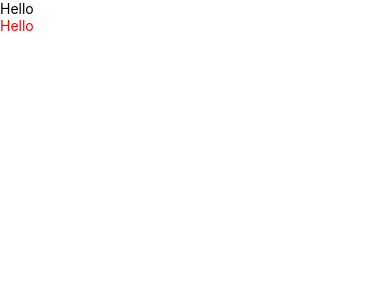
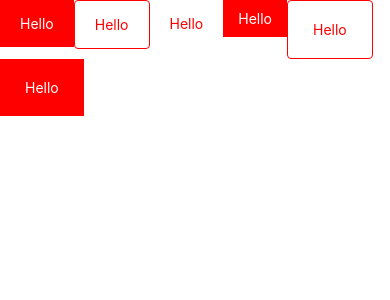
Before and after one commit to annxiesun/KoiUI, a React Native app: screen / in a window 390 px wide. Shown: the top 300 px of the page. Built offline with nearby package versions, Linux system fonts and the light colour scheme.

Commit message:
added theming to button

```diff
--- a/App.tsx
+++ b/App.tsx
@@ -13,6 +13,7 @@ import {
   StatusBar,
   StyleSheet,
   useColorScheme,
+  View,
 } from 'react-native';
 import Button from './src/Button';
 import {ThemeProvider} from './src/Theme';
@@ -24,15 +25,26 @@ const App: () => Node = () => {
   return (
     <SafeAreaView>
       <StatusBar barStyle={isDarkMode ? 'light-content' : 'dark-content'} />
-      <Button variant={undefined} label={undefined} />
       <ThemeProvider value={defaultTheme}>
-        <Button variant={undefined} label={undefined} />
+        <View style={styles.view}>
+          <Button variant="filled" label={undefined} />
+          <Button variant="outline" label={undefined} />
+          <Button variant="ghost" label={undefined} />
+          <Button size="small" label={undefined} />
+          <Button variant="outline" size="large" label={undefined} />
+          <Button size="large" label={undefined} />
+        </View>
       </ThemeProvider>
     </SafeAreaView>
   );
 };
 
 const styles = StyleSheet.create({
+  view: {
+    display: 'flex',
+    flexDirection: 'row',
+    flexWrap: 'wrap',
+  },
   sectionContainer: {
     marginTop: 32,
     paddingHorizontal: 24,
--- a/src/Button/index.tsx
+++ b/src/Button/index.tsx
@@ -1,21 +1,50 @@
 import React from 'react';
+import PropTypes from 'prop-types';
 import {View, Text, TouchableOpacity, StyleSheet} from 'react-native';
 import {useTheme} from '../Theme';
+import defaultTheme from '../Theme/defaultTheme';
 
 interface ButtonProps {
   variant: string;
 }
 
-const Button = ({variant, label}): JSX.Element => {
+const Button = ({variant, size, label}): JSX.Element => {
+  var theme = useTheme();
+  if (theme === undefined) {
+    theme = defaultTheme;
+  }
+  const styles = theme.override.KoiButton;
 
-  const theme = useTheme();
-  console.log(theme);
+  let variantStyle;
+  let sizeStyle;
+
+  switch (variant) {
+    case 'outline':
+      variantStyle = styles.outline;
+      break;
+    case 'ghost':
+      variantStyle = styles.ghost;
+      break;
+    default:
+      variantStyle = styles.filled;
+  }
+
+  switch (size) {
+    case 'small':
+      sizeStyle = styles.small;
+      break;
+    case 'large':
+      sizeStyle = styles.large;
+      break;
+    default:
+      sizeStyle = styles.medium;
+  }
 
   return (
     <View>
       {
-        <TouchableOpacity style={theme ? theme.override.KoiButton : null}>
-          <Text style={theme ? theme.override.KoiButton : null}>Hello</Text>
+        <TouchableOpacity style={[variantStyle.base, sizeStyle.base]}>
+          <Text style={[variantStyle.text, sizeStyle.text]}>Hello</Text>
         </TouchableOpacity>
       }
     </View>
@@ -24,6 +53,12 @@ const Button = ({variant, label}): JSX.Element => {
 
 export default Button;
 
-const styles = StyleSheet.create({
-  button: {},
-});
+Button.propTypes = {
+  variant: PropTypes.string.isRequired,
+  size: PropTypes.string.isRequired,
+};
+
+Button.defaultProps = {
+  variant: 'filled',
+  size: 'medium',
+};
--- a/src/Theme/defaultTheme.js
+++ /dev/null
@@ -1,27 +0,0 @@
-const defaultTheme = {
-  palette: {
-    success: {
-      light: '#F0FDF6',
-      default: '#3AE789',
-    },
-    warning: {
-      light: '#FFD37E',
-      default: '#FFFBF2',
-    },
-    error: {
-      light: '#FFEEEE',
-      default: '#FF5858',
-    },
-    primary: {
-      light: '#EEF6FF',
-      default: '##58A5FF',
-    },
-  },
-  override: {
-    KoiButton: {
-      color: 'red',
-    },
-  },
-};
-
-export default defaultTheme;
--- /dev/null
+++ b/src/Theme/defaultTheme.tsx
@@ -0,0 +1,74 @@
+import {Theme} from './index';
+
+const defaultTheme: Theme = {
+  palette: {
+    success: {
+      light: '#F0FDF6',
+      default: '#3AE789',
+    },
+    warning: {
+      light: '#FFD37E',
+      default: '#FFFBF2',
+    },
+    error: {
+      light: '#FFEEEE',
+      default: '#FF5858',
+    },
+    primary: {
+      light: '#EEF6FF',
+      default: '##58A5FF',
+    },
+  },
+  override: {
+    KoiButton: {
+      filled: {
+        base: {
+          backgroundColor: 'red',
+        },
+        text: {
+          color: 'white',
+        },
+      },
+      outline: {
+        base: {
+          backgroundColor: 'transparent',
+          borderWidth: 1,
+          borderColor: 'red',
+          borderRadius: 4,
+        },
+        text: {
+          color: 'red',
+        },
+      },
+      ghost: {
+        base: {},
+        text: {
+          color: 'red',
+        },
+      },
+      small: {
+        base: {
+          paddingVertical: 10,
+          paddingHorizontal: 15,
+        },
+        text: {},
+      },
+      medium: {
+        base: {
+          paddingVertical: 15,
+          paddingHorizontal: 20,
+        },
+        text: {},
+      },
+      large: {
+        base: {
+          paddingVertical: 20,
+          paddingHorizontal: 25,
+        },
+        text: {},
+      },
+    },
+  },
+};
+
+export default defaultTheme;
--- a/src/Theme/index.tsx
+++ b/src/Theme/index.tsx
@@ -1,4 +1,5 @@
 import {createContext, useContext} from 'react';
+import {StyleProp, ViewStyle, TextStyle, ImageStyle} from 'react-native';
 
 function createCtx<A extends {} | null>() {
   const ctx = createContext<A | undefined>(undefined);
@@ -15,21 +16,33 @@ function createCtx<A extends {} | null>() {
 // Usage:
 
 // We still have to specify a type, but no default!
-interface Component {
+interface Color {
   [key: string]: string;
+}
+interface Button {
+  base: StyleProp<ViewStyle | TextStyle | ImageStyle>;
+  text: StyleProp<ViewStyle | TextStyle | ImageStyle>;
+}
+interface KoiButton {
+  filled: Button;
+  outline: Button;
+  ghost: Button;
+  small: Button;
+  medium: Button;
+  large: Button;
 }
 
 interface Palette {
-  primary: Component;
-  success: Component;
-  warning: Component;
-  error: Component;
+  primary: Color;
+  success: Color;
+  warning: Color;
+  error: Color;
 }
 
 interface Override {
-  [key: string]: Component;
+  KoiButton: KoiButton;
 }
-interface Theme {
+export interface Theme {
   palette: Palette;
   override: Override;
 }
```
